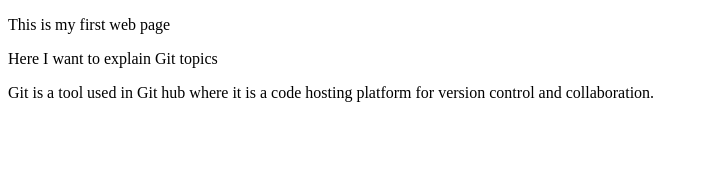
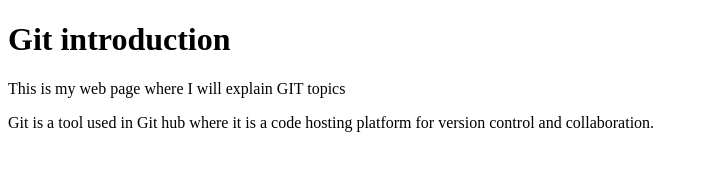
Before and after one commit to KNBPRABHA/Git-demo, a plain HTML site: page index.html in a window 1280 px wide. Shown: the whole page, without its empty margins (0-708 px from the left). Drawn offline with Linux system fonts and the light colour scheme.

Commit message:
I added some info.

```diff
--- a/index.html
+++ b/index.html
@@ -5,10 +5,17 @@
 		<title>First page</title>
 	</head>
 	<body>
-    		<p>This is my first web page</p>
- 		<p>Here I want to explain Git topics</p>
+            <h1>Git introduction</h1>
+    		<p>This is my web page where I will explain
+GIT topics</p>
+
  		<p>Git is a tool used in Git hub where it is a code
 hosting platform for version control and collaboration.
+
+
+
+
+
 	</body>
 
 </html>
```
